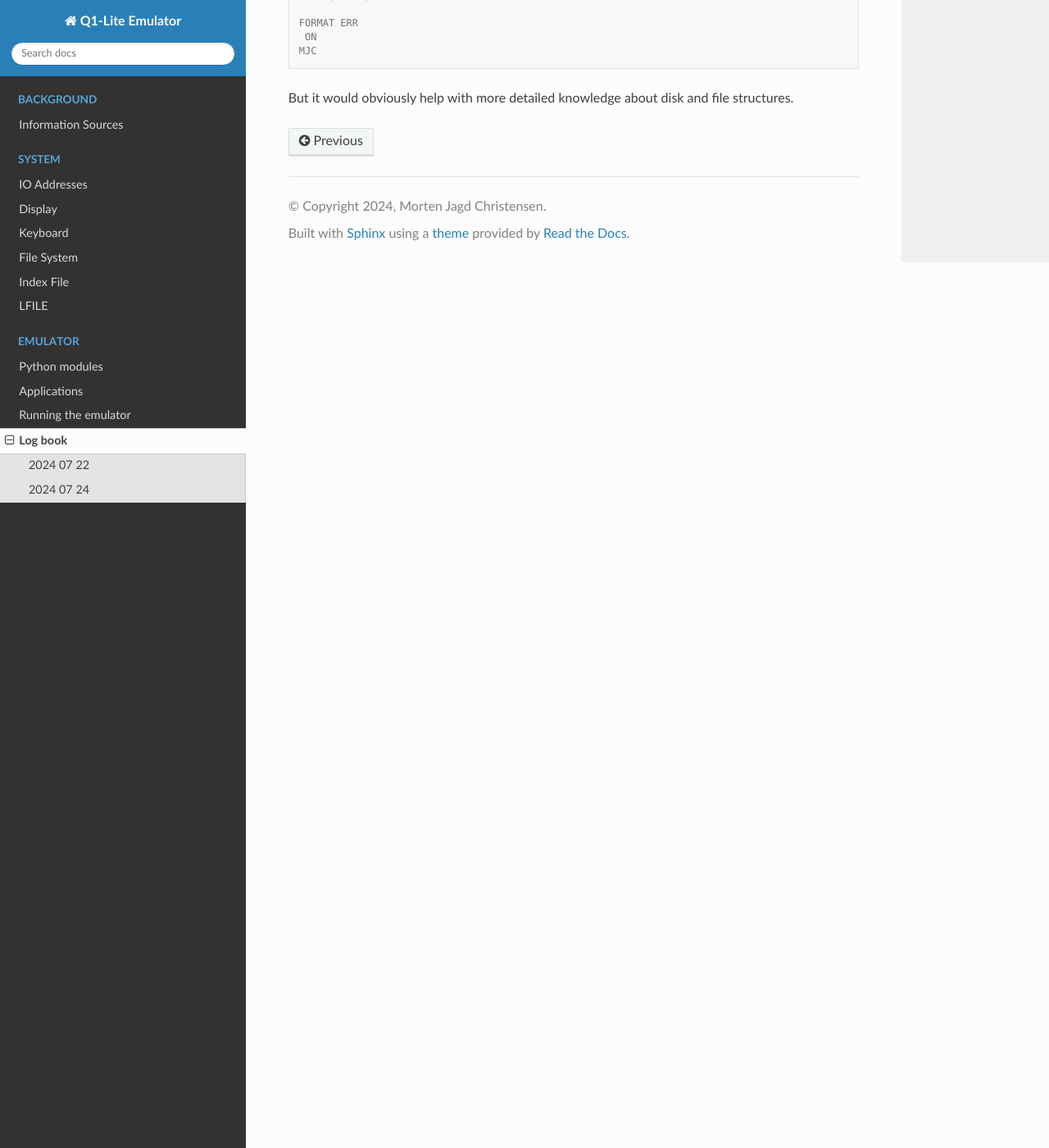
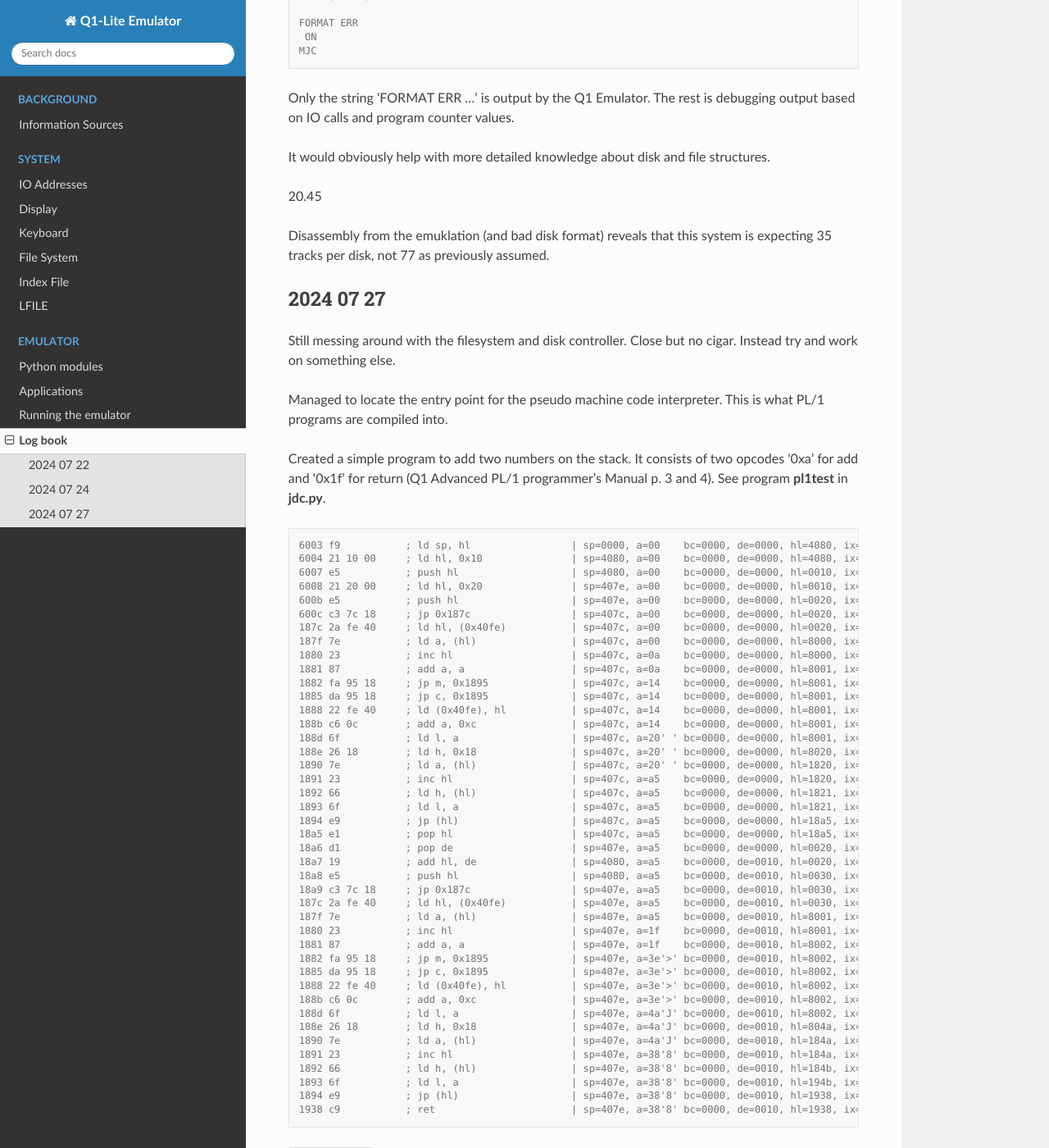
Before and after one commit to mortenjc/Q1, a Sphinx documentation site: the page built from docs/source/log.rst, in a window 1280 px wide and 1400 px high, scrolled down 1497 px. Shown: the whole window at 82% size. Built offline with Sphinx 7.4.7 and the Read the Docs theme 2.0.0, drawn with Linux system fonts in a browser that asks for light colours; some of the changed text lies outside the part shown.

Commit message:
first pseudo machine code program runs

```diff
--- a/docs/source/disk.rst
+++ b/docs/source/disk.rst
@@ -17,6 +17,10 @@ I have had to reverse this logic. Perhaps I should have started at Track 76?
 
 I assume that the byte offset within a track is increasing on every read and
 also that it wraps around to 0 when reading past the last byte.
+
+The Q1 system seems to skip the first **2190** bytes on **track 0**, before
+trying to look for ID and Data records. Other offsets (not confirmed) seem
+to be present for the other tracks.
 
 
 
--- a/docs/source/log.rst
+++ b/docs/source/log.rst
@@ -76,5 +76,72 @@ soon), At least I get the OS to acknowledge that the disk I made was bad:
    ON
   MJC
 
+Only the string 'FORMAT ERR ...' is output by the Q1 Emulator. The rest is debugging
+output based on IO calls and program counter values.
 
-But it would obviously help with more detailed knowledge about disk and file structures.
+It would obviously help with more detailed knowledge about disk and file structures.
+
+20.45
+
+Disassembly from the emuklation (and bad disk format) reveals that this system
+is expecting 35 tracks per disk, not 77 as previously assumed.
+
+
+2024 07 27
+----------
+
+Still messing around with the filesystem and disk controller. Close but no cigar. Instead
+try and work on something else.
+
+Managed to locate the entry point for the pseudo machine code interpreter. This
+is what PL/1 programs are compiled into.
+
+Created a simple program to add two numbers on the stack. It consists of two
+opcodes '0xa' for add and '0x1f' for return (Q1 Advanced PL/1 programmer's
+Manual p. 3 and 4). See program **pl1test** in **jdc.py**.
+
+
+.. code-block:: console
+
+  6003 f9           ; ld sp, hl                 | sp=0000, a=00    bc=0000, de=0000, hl=4080, ix=0000, iy=0000
+  6004 21 10 00     ; ld hl, 0x10               | sp=4080, a=00    bc=0000, de=0000, hl=4080, ix=0000, iy=0000
+  6007 e5           ; push hl                   | sp=4080, a=00    bc=0000, de=0000, hl=0010, ix=0000, iy=0000
+  6008 21 20 00     ; ld hl, 0x20               | sp=407e, a=00    bc=0000, de=0000, hl=0010, ix=0000, iy=0000
+  600b e5           ; push hl                   | sp=407e, a=00    bc=0000, de=0000, hl=0020, ix=0000, iy=0000
+  600c c3 7c 18     ; jp 0x187c                 | sp=407c, a=00    bc=0000, de=0000, hl=0020, ix=0000, iy=0000
+  187c 2a fe 40     ; ld hl, (0x40fe)           | sp=407c, a=00    bc=0000, de=0000, hl=0020, ix=0000, iy=0000
+  187f 7e           ; ld a, (hl)                | sp=407c, a=00    bc=0000, de=0000, hl=8000, ix=0000, iy=0000
+  1880 23           ; inc hl                    | sp=407c, a=0a    bc=0000, de=0000, hl=8000, ix=0000, iy=0000
+  1881 87           ; add a, a                  | sp=407c, a=0a    bc=0000, de=0000, hl=8001, ix=0000, iy=0000
+  1882 fa 95 18     ; jp m, 0x1895              | sp=407c, a=14    bc=0000, de=0000, hl=8001, ix=0000, iy=0000
+  1885 da 95 18     ; jp c, 0x1895              | sp=407c, a=14    bc=0000, de=0000, hl=8001, ix=0000, iy=0000
+  1888 22 fe 40     ; ld (0x40fe), hl           | sp=407c, a=14    bc=0000, de=0000, hl=8001, ix=0000, iy=0000
+  188b c6 0c        ; add a, 0xc                | sp=407c, a=14    bc=0000, de=0000, hl=8001, ix=0000, iy=0000
+  188d 6f           ; ld l, a                   | sp=407c, a=20' ' bc=0000, de=0000, hl=8001, ix=0000, iy=0000
+  188e 26 18        ; ld h, 0x18                | sp=407c, a=20' ' bc=0000, de=0000, hl=8020, ix=0000, iy=0000
+  1890 7e           ; ld a, (hl)                | sp=407c, a=20' ' bc=0000, de=0000, hl=1820, ix=0000, iy=0000
+  1891 23           ; inc hl                    | sp=407c, a=a5    bc=0000, de=0000, hl=1820, ix=0000, iy=0000
+  1892 66           ; ld h, (hl)                | sp=407c, a=a5    bc=0000, de=0000, hl=1821, ix=0000, iy=0000
+  1893 6f           ; ld l, a                   | sp=407c, a=a5    bc=0000, de=0000, hl=1821, ix=0000, iy=0000
+  1894 e9           ; jp (hl)                   | sp=407c, a=a5    bc=0000, de=0000, hl=18a5, ix=0000, iy=0000
+  18a5 e1           ; pop hl                    | sp=407c, a=a5    bc=0000, de=0000, hl=18a5, ix=0000, iy=0000
+  18a6 d1           ; pop de                    | sp=407e, a=a5    bc=0000, de=0000, hl=0020, ix=0000, iy=0000
+  18a7 19           ; add hl, de                | sp=4080, a=a5    bc=0000, de=0010, hl=0020, ix=0000, iy=0000
+  18a8 e5           ; push hl                   | sp=4080, a=a5    bc=0000, de=0010, hl=0030, ix=0000, iy=0000
+  18a9 c3 7c 18     ; jp 0x187c                 | sp=407e, a=a5    bc=0000, de=0010, hl=0030, ix=0000, iy=0000
+  187c 2a fe 40     ; ld hl, (0x40fe)           | sp=407e, a=a5    bc=0000, de=0010, hl=0030, ix=0000, iy=0000
+  187f 7e           ; ld a, (hl)                | sp=407e, a=a5    bc=0000, de=0010, hl=8001, ix=0000, iy=0000
+  1880 23           ; inc hl                    | sp=407e, a=1f    bc=0000, de=0010, hl=8001, ix=0000, iy=0000
+  1881 87           ; add a, a                  | sp=407e, a=1f    bc=0000, de=0010, hl=8002, ix=0000, iy=0000
+  1882 fa 95 18     ; jp m, 0x1895              | sp=407e, a=3e'>' bc=0000, de=0010, hl=8002, ix=0000, iy=0000
+  1885 da 95 18     ; jp c, 0x1895              | sp=407e, a=3e'>' bc=0000, de=0010, hl=8002, ix=0000, iy=0000
+  1888 22 fe 40     ; ld (0x40fe), hl           | sp=407e, a=3e'>' bc=0000, de=0010, hl=8002, ix=0000, iy=0000
+  188b c6 0c        ; add a, 0xc                | sp=407e, a=3e'>' bc=0000, de=0010, hl=8002, ix=0000, iy=0000
+  188d 6f           ; ld l, a                   | sp=407e, a=4a'J' bc=0000, de=0010, hl=8002, ix=0000, iy=0000
+  188e 26 18        ; ld h, 0x18                | sp=407e, a=4a'J' bc=0000, de=0010, hl=804a, ix=0000, iy=0000
+  1890 7e           ; ld a, (hl)                | sp=407e, a=4a'J' bc=0000, de=0010, hl=184a, ix=0000, iy=0000
+  1891 23           ; inc hl                    | sp=407e, a=38'8' bc=0000, de=0010, hl=184a, ix=0000, iy=0000
+  1892 66           ; ld h, (hl)                | sp=407e, a=38'8' bc=0000, de=0010, hl=184b, ix=0000, iy=0000
+  1893 6f           ; ld l, a                   | sp=407e, a=38'8' bc=0000, de=0010, hl=194b, ix=0000, iy=0000
+  1894 e9           ; jp (hl)                   | sp=407e, a=38'8' bc=0000, de=0010, hl=1938, ix=0000, iy=0000
+  1938 c9           ; ret                       | sp=407e, a=38'8' bc=0000, de=0010, hl=1938, ix=0000, iy=0000
```
Also changed, not shown: other parts of docs/source/log.rst (+1 -1 lines), 2 other files.
